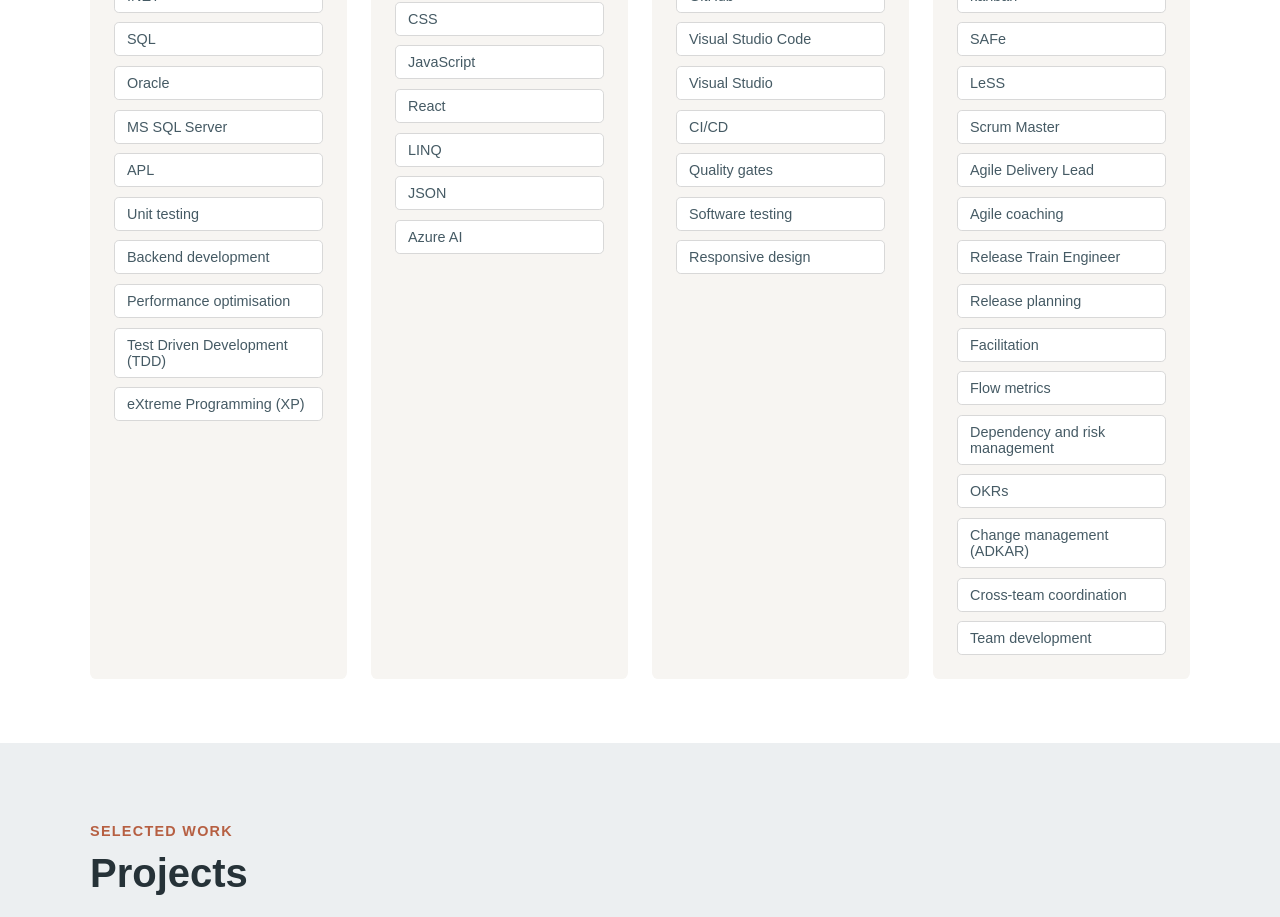
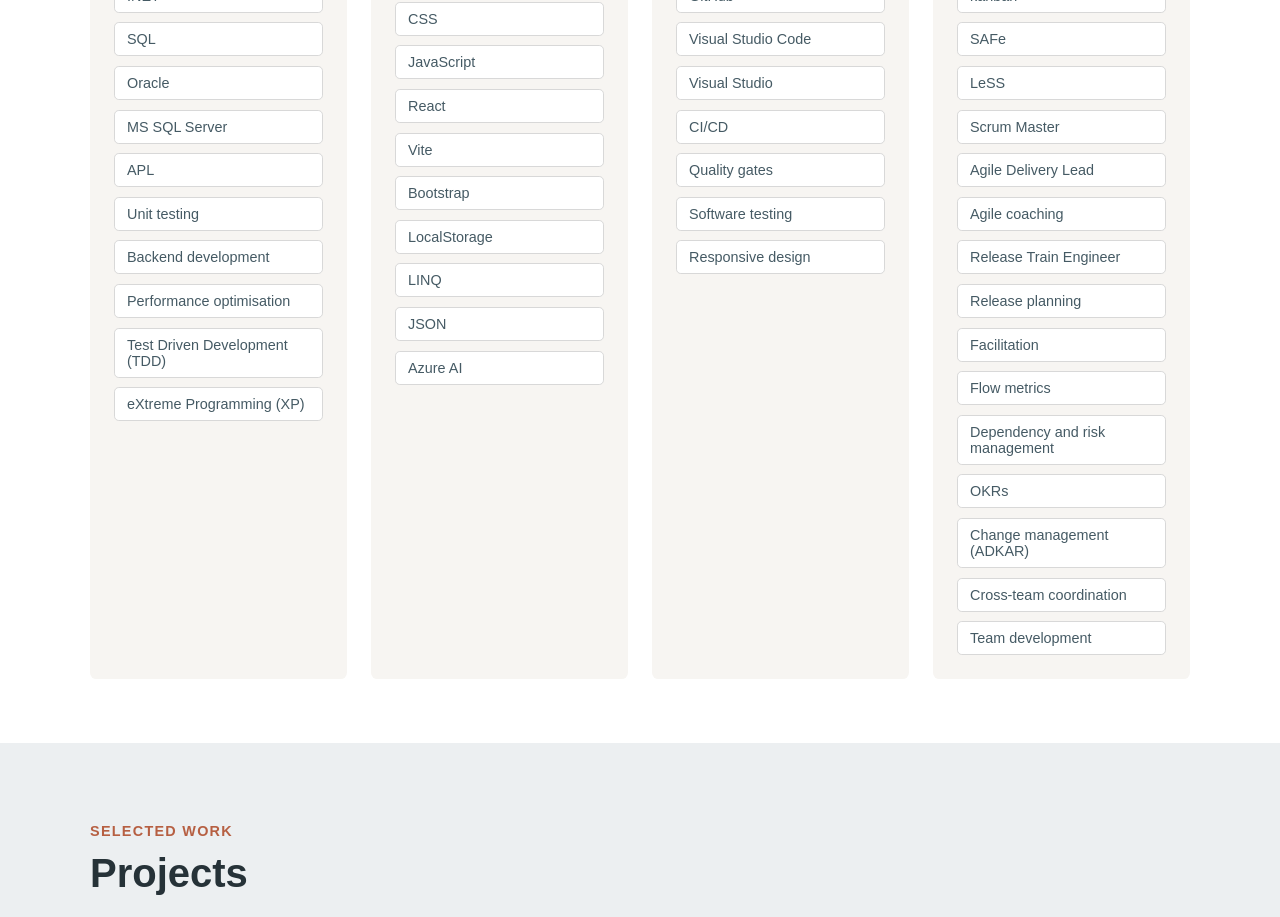
Before and after one commit to michaelharbst/portfolio, a React (Vite) app: page / in a window 1280 px wide. Shown: the part 1680-2597 px from the top of the page. Built offline with nearby package versions, Linux system fonts and the light colour scheme.

Commit message:
added more skills

```diff
--- a/src/components/Skills.jsx
+++ b/src/components/Skills.jsx
@@ -27,6 +27,9 @@ function Skills() {
         'CSS',
         'JavaScript',
         'React',
+        'Vite',
+        'Bootstrap',
+        'LocalStorage',
         'LINQ',
         'JSON',
         'Azure AI',
```
